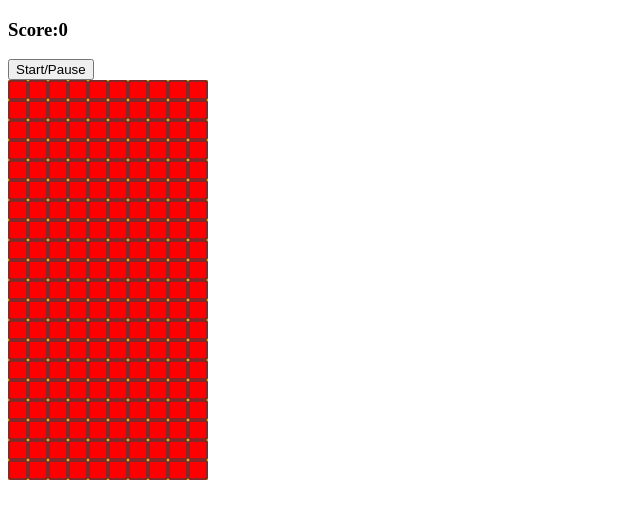
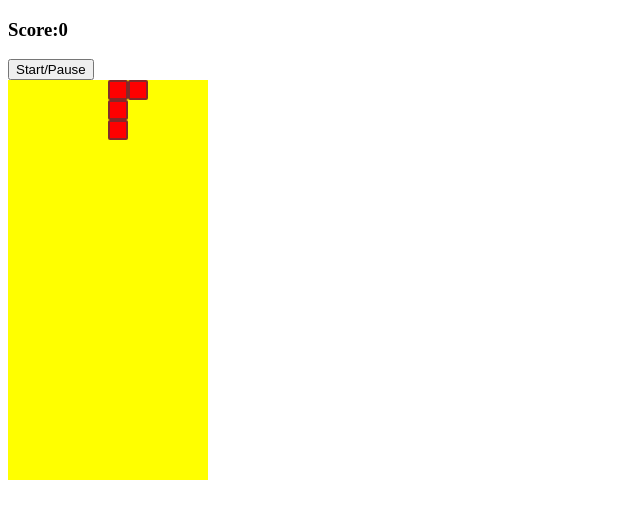
Before and after one commit to saralaffin/tetris, a plain HTML site: page index.html in a window 1280 px wide. Shown: the whole page, without its empty margins (0-640 px from the left). Drawn offline with Linux system fonts and the light colour scheme.

Commit message:
draw first tetromino

```diff
--- a/app.js
+++ b/app.js
@@ -4,4 +4,62 @@ document.addEventListener("DOMContentLoaded", () => {
     let box = document.createElement("div");
     Grid.appendChild(box);
   }
+  const Squares = Grid.querySelectorAll("div");
+  const Score = document.querySelector("#score");
+  const StartBtn = document.querySelector("#start-button");
+  const width = 10;
+
+  //The Tetrominoes
+  const lTetromino = [
+    [1, width + 1, width * 2 + 1, 2],
+    [width, width + 1, width + 2, width * 2 + 2],
+    [1, width + 1, width * 2 + 1, width * 2],
+    [width, width * 2, width * 2 + 1, width * 2 + 2],
+  ];
+
+  const zTetromino = [
+    [0, width, width + 1, width * 2 + 1],
+    [width + 1, width + 2, width * 2, width * 2 + 1],
+    [0, width, width + 1, width * 2 + 1],
+    [width + 1, width + 2, width * 2, width * 2 + 1],
+  ];
+
+  const tTetromino = [
+    [1, width, width + 1, width + 2],
+    [1, width + 1, width + 2, width * 2 + 1],
+    [width, width + 1, width + 2, width * 2 + 1],
+    [1, width, width + 1, width * 2 + 1],
+  ];
+
+  const oTetromino = [
+    [0, 1, width, width + 1],
+    [0, 1, width, width + 1],
+    [0, 1, width, width + 1],
+    [0, 1, width, width + 1],
+  ];
+
+  const iTetromino = [
+    [1, width + 1, width * 2 + 1, width * 3 + 1],
+    [width, width + 1, width + 2, width + 3],
+    [1, width + 1, width * 2 + 1, width * 3 + 1],
+    [width, width + 1, width + 2, width + 3],
+  ];
+
+  const theTetrominoes = [
+    lTetromino,
+    zTetromino,
+    tTetromino,
+    oTetromino,
+    iTetromino,
+  ];
+
+  let currentPosition = 4;
+  let current = theTetrominoes[0][0];
+
+  function draw() {
+    current.forEach((index) => {
+      Squares[currentPosition + index].classList.add("tetromino");
+    });
+  }
+  draw();
 });
--- a/style.css
+++ b/style.css
@@ -11,6 +11,9 @@
 .grid div {
   height: 20px;
   width: 20px;
+}
+
+.tetromino {
   background-color: red;
   border-radius: 2px;
   border: rgba(102, 52, 52, 0.8) 2px solid;
```
